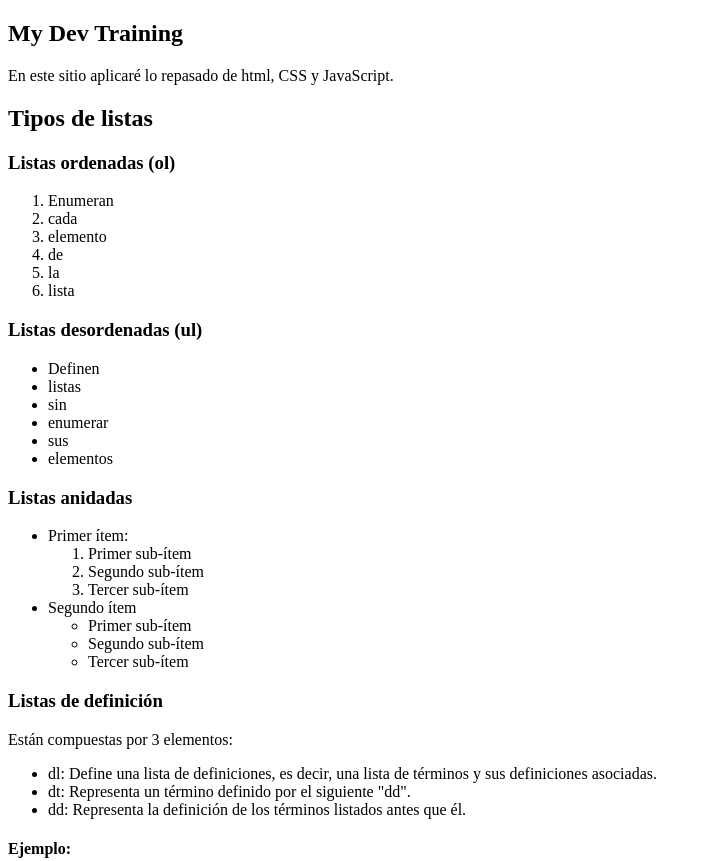
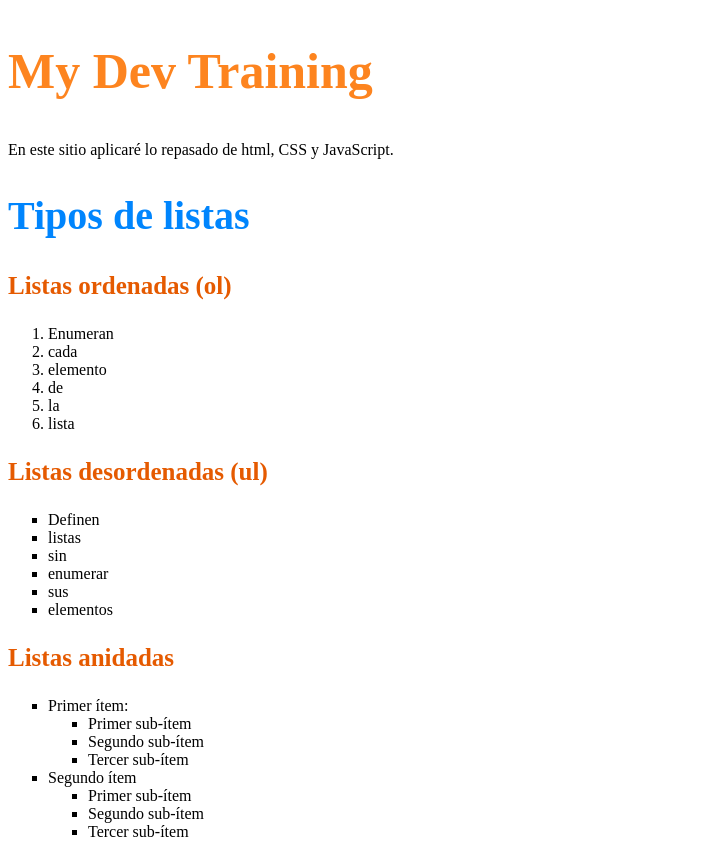
Before and after one commit to SantiRojo/MyDevTraining, a plain HTML site: page index.html in a window 1280 px wide. Shown: the top 861 px of the page, without its empty margins (0-711 px from the left). Drawn offline with Linux system fonts and the light colour scheme.

Commit message:
Hasta CSS: medidas, fondos y fuentes.

```diff
--- a/index.html
+++ b/index.html
@@ -4,6 +4,7 @@
     <meta charset="UTF-8">
     <meta http-equiv="X-UA-Compatible" content="IE=edge">
     <meta name="viewport" content="width=device-width, initial-scale=1.0">
+    <link rel="stylesheet" href="styles.css">
     <title>My Dev Training</title>
 </head>
 <body>
--- /dev/null
+++ b/styles.css
@@ -0,0 +1,18 @@
+h1 {
+    color: #FD841F;
+    font-size: 50px;
+}
+
+h2 {
+    color: #0085Fd;
+    font-size: 40px;
+}
+
+h3{
+    color: #e55a00;
+    font-size: 25px;
+}
+
+ul li{
+    list-style-type:square;
+}
```
